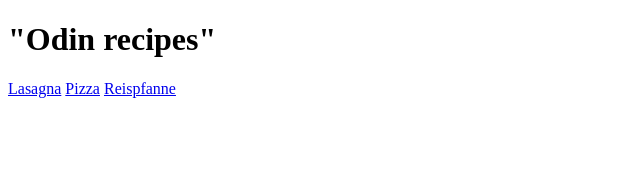
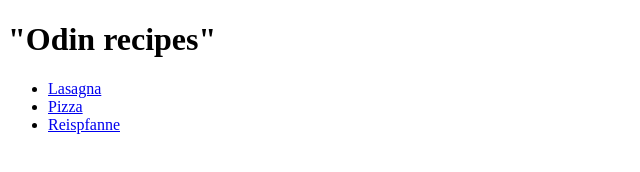
Before and after one commit to pyxelhaze/odin-recipes2, a plain HTML site: page index.html in a window 1280 px wide. Shown: the whole page, without its empty margins (0-640 px from the left). Drawn offline with Linux system fonts and the light colour scheme.

Commit message:
aktualisierung

```diff
--- a/index.html
+++ b/index.html
@@ -8,9 +8,12 @@
   </head>
   <body>
     <h1>"Odin recipes"</h1>
+    <ul>
+      <li><a href="./recipes/lasagna.html">Lasagna</a></li>
 
-    <a href="./recipes/lasagna.html">Lasagna</a>
-    <a href="./recipes/pizza.html">Pizza</a>
-    <a href="./recipes/reispfanne.html">Reispfanne</a>
+      <li><a href="./recipes/pizza.html">Pizza</a></li>
+
+      <li><a href="./recipes/reispfanne.html">Reispfanne</a></li>
+    </ul>
   </body>
 </html>
```
